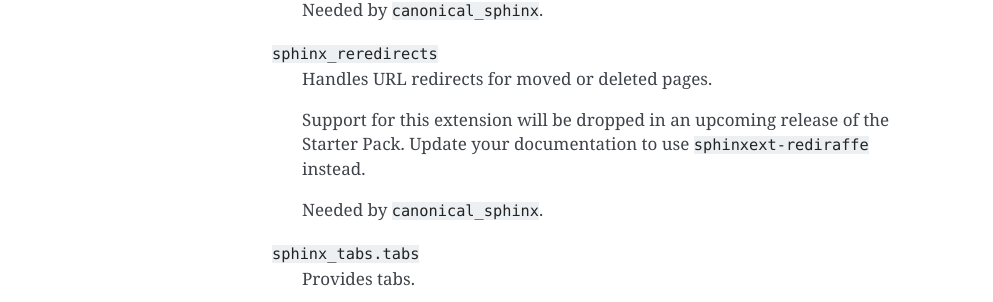
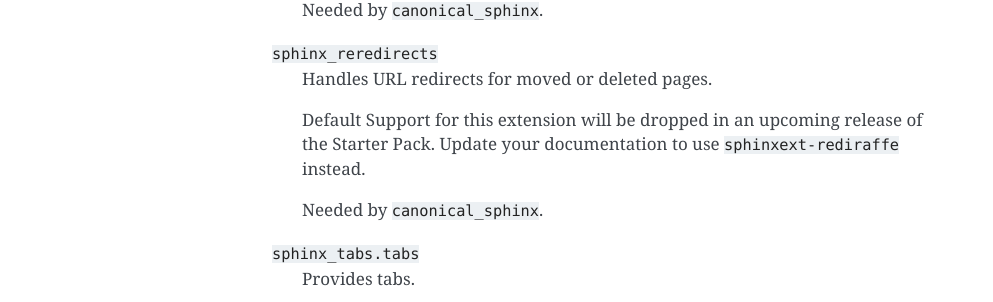
Before and after one commit to canonical/sphinx-docs-starter-pack, a Sphinx documentation site: the page built from docs/reference/default-extensions.rst, in a window 1280 px wide. Shown: the part 348-650 px from the top of the page, without its empty margins (148-1141 px from the left). Built offline with Sphinx 7.4.7, drawn with Linux system fonts in a browser that asks for light colours; pages that are not in the unit, such as notebooks, are missing from menus.

Commit message:
docs: incorporate @rkratky's suggestions

```diff
--- a/docs/how-to/customise.rst
+++ b/docs/how-to/customise.rst
@@ -85,10 +85,10 @@ It takes any Linux date format (for example, a full date, or an expression like
 Add redirects
 ~~~~~~~~~~~~~
 
-If you rename a source file, its URL will change.
-To prevent broken links, you should add a redirect from the old URL to the new URL in this case.
+If you rename a source file, its URL will change. To prevent broken links, you should
+add a redirect from the old URL to the new URL in this case.
 
-You can add redirects in the ``redirects`` variable in the :file:`docs/conf.py` file.
+You can add redirects in the ``docs/redirects.txt`` file.
 
 Configure included extensions
 ~~~~~~~~~~~~~~~~~~~~~~~~~~~~~
--- a/docs/reference/default-extensions.rst
+++ b/docs/reference/default-extensions.rst
@@ -23,8 +23,8 @@ These extensions are enabled in the Starter Pack by default.
 ``sphinx_reredirects``
    Handles URL redirects for moved or deleted pages.
 
-   Support for this extension will be dropped in an upcoming release of the Starter
-   Pack. Update your documentation to use ``sphinxext-rediraffe`` instead.
+   Default Support for this extension will be dropped in an upcoming release of the
+   Starter Pack. Update your documentation to use ``sphinxext-rediraffe`` instead.
 
    Needed by ``canonical_sphinx``.
 
```
